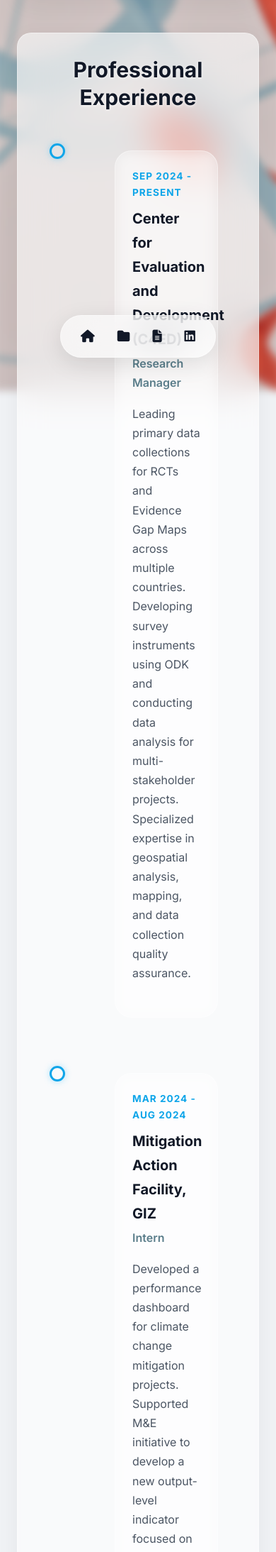
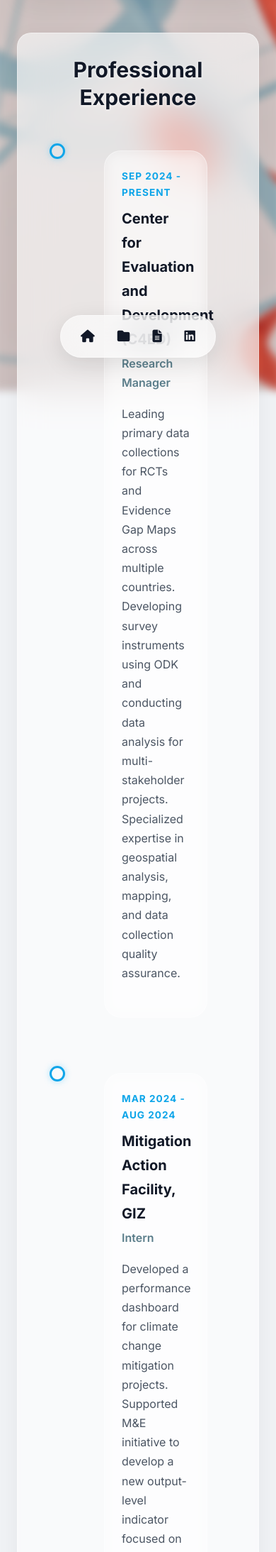
Before and after one commit to ankhaa0813/ankhbayar, a Jekyll site: the page built from cv.md, in a window 390 px wide. Shown: the part 372-2559 px from the top of the page at 71% size. Built offline with Jekyll 4.4.1, drawn with Linux system fonts in a browser that asks for light colours.

Commit message:
Update style.scss

```diff
--- a/assets/css/style.scss
+++ b/assets/css/style.scss
@@ -684,25 +684,25 @@ body {
 @media (max-width: 768px) {
     /* 1. Reduce the overall container padding to give more room */
     .cv-container {
-        padding-left: 10px;
-        padding-right: 10px;
+        padding-left: 8px;
+        padding-right: 8px;
     }
 
     /* 2. Move the vertical timeline line closer to the edge */
     .timeline::before {
-        left: 15px !important;
+        left: 10px !important;
     }
 
     /* 3. Move the blue circle to the left */
     .timeline-dot {
-        left: 6px !important; // Shifts the blue point left
-        width: 16px;         // Slightly smaller for mobile
-        height: 16px;
+        left: 2px !important; // Shifts the blue point left
+        width: 12px;         // Slightly smaller for mobile
+        height: 12px;
     }
 
     /* 4. Expand the text card to use the saved space */
     .timeline-content {
-        margin-left: 30px !important; // Reduces the "empty" space on the left
+        margin-left: 15px !important; // Reduces the "empty" space on the left
         padding: 15px !important;     // Reduces inner card padding
         width: calc(100% - 40px);     // Forces it to take up more width
     }
```
